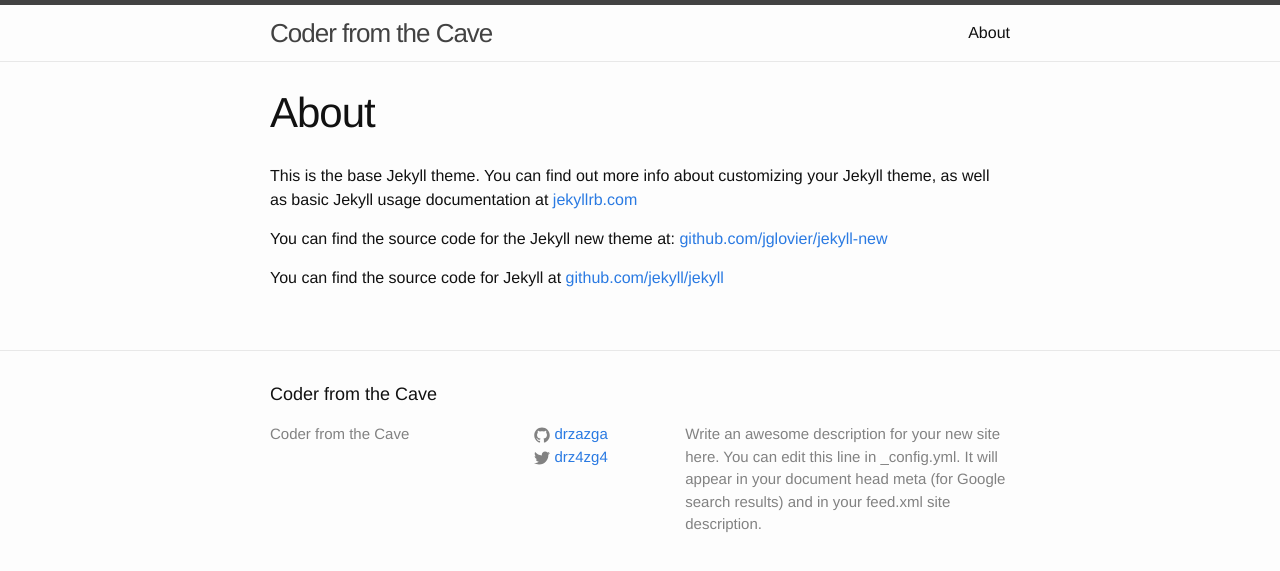
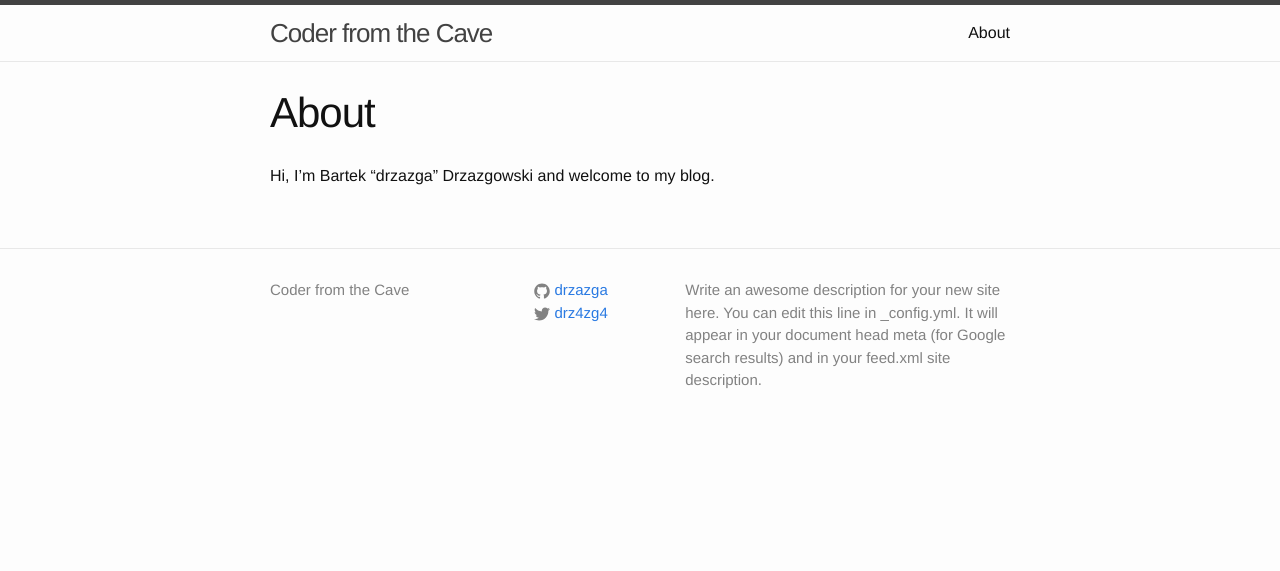
Before and after one commit to drzazga/coderfromthecave-source, a Jekyll site: the page built from about.md, in a window 1280 px wide. Shown: the top 571 px of the page. Built offline with Jekyll 4.4.1, drawn with Linux system fonts in a browser that asks for light colours.

Commit message:
config blog

```diff
--- /dev/null
+++ b/CNAME
@@ -0,0 +1 @@
+coderfromthecave.com
--- a/_includes/footer.html
+++ b/_includes/footer.html
@@ -2,7 +2,7 @@
 
   <div class="wrapper">
 
-    <h2 class="footer-heading">{{ site.title }}</h2>
+    <!-- h2 class="footer-heading">{{ site.title }}</h2 -->
 
     <div class="footer-col-wrapper">
       <div class="footer-col  footer-col-1">
--- a/_posts/2015-08-02-welcome-to-jekyll.markdown
+++ b/_posts/2015-08-02-welcome-to-jekyll.markdown
@@ -1,6 +1,6 @@
 ---
 layout: post
-title:  "Welcome to Jekyll!"
+title:  "Welcome to coderfromthecave.com"
 date:   2015-08-02 13:36:31
 categories: jekyll update
 ---
--- a/about.md
+++ b/about.md
@@ -4,8 +4,4 @@ title: About
 permalink: /about/
 ---
 
-This is the base Jekyll theme. You can find out more info about customizing your Jekyll theme, as well as basic Jekyll usage documentation at [jekyllrb.com](http://jekyllrb.com/)
-
-You can find the source code for the Jekyll new theme at: [github.com/jglovier/jekyll-new](https://github.com/jglovier/jekyll-new)
-
-You can find the source code for Jekyll at [github.com/jekyll/jekyll](https://github.com/jekyll/jekyll)
+Hi, I'm Bartek "drzazga" Drzazgowski and welcome to my blog.
```
